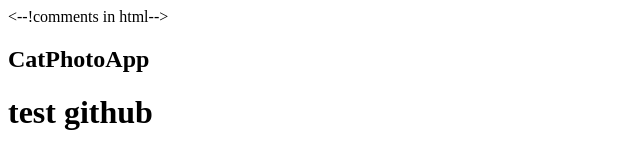
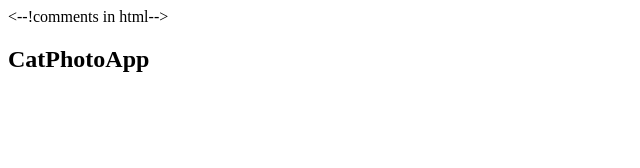
Before and after one commit to Nollldor/freecodecamp, a website: page html-css/catApp.html in a window 1280 px wide. Shown: the whole page, without its empty margins (0-640 px from the left). Drawn offline with Linux system fonts and the light colour scheme.

Commit message:
Revert "test github"
This reverts commit a554751d

```diff
--- a/html-css/catApp.html
+++ b/html-css/catApp.html
@@ -15,6 +15,5 @@
     stretching attack your ankles chase the red dot,
     hairball run catnip eat the grass snif</p>
 -->
-<h1>test github</h1>
 </body>
 </html>
```
